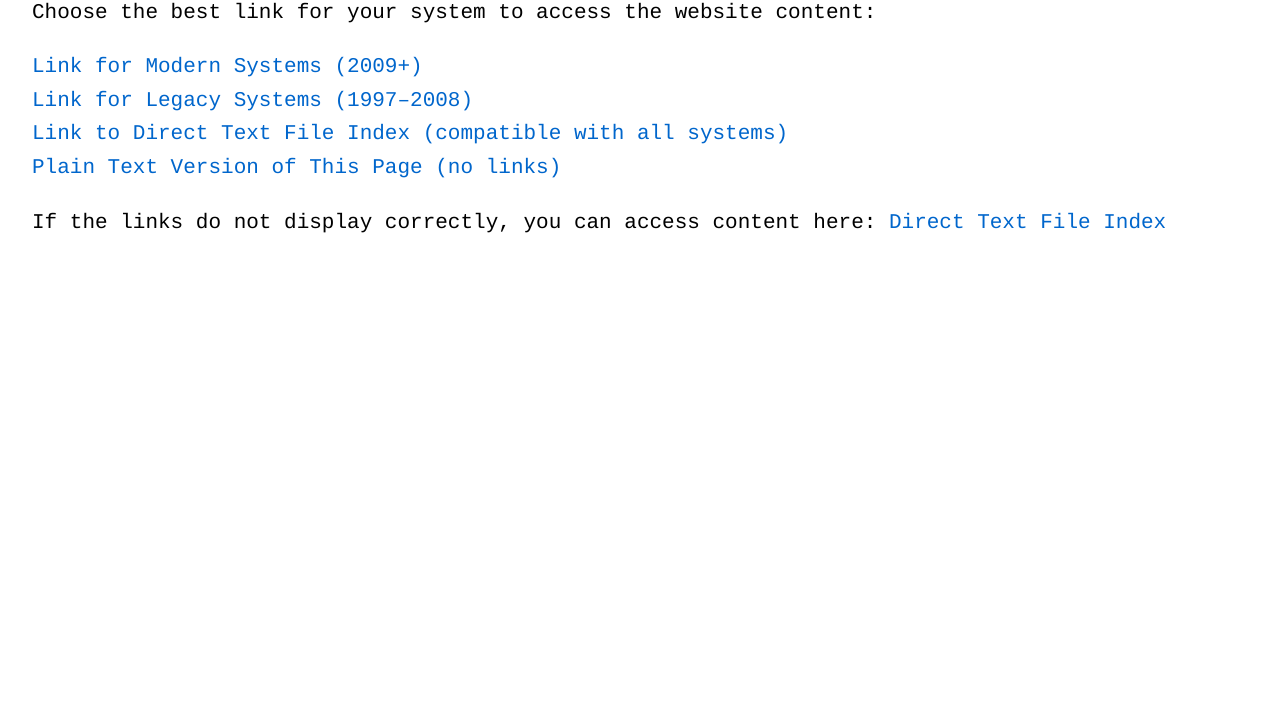
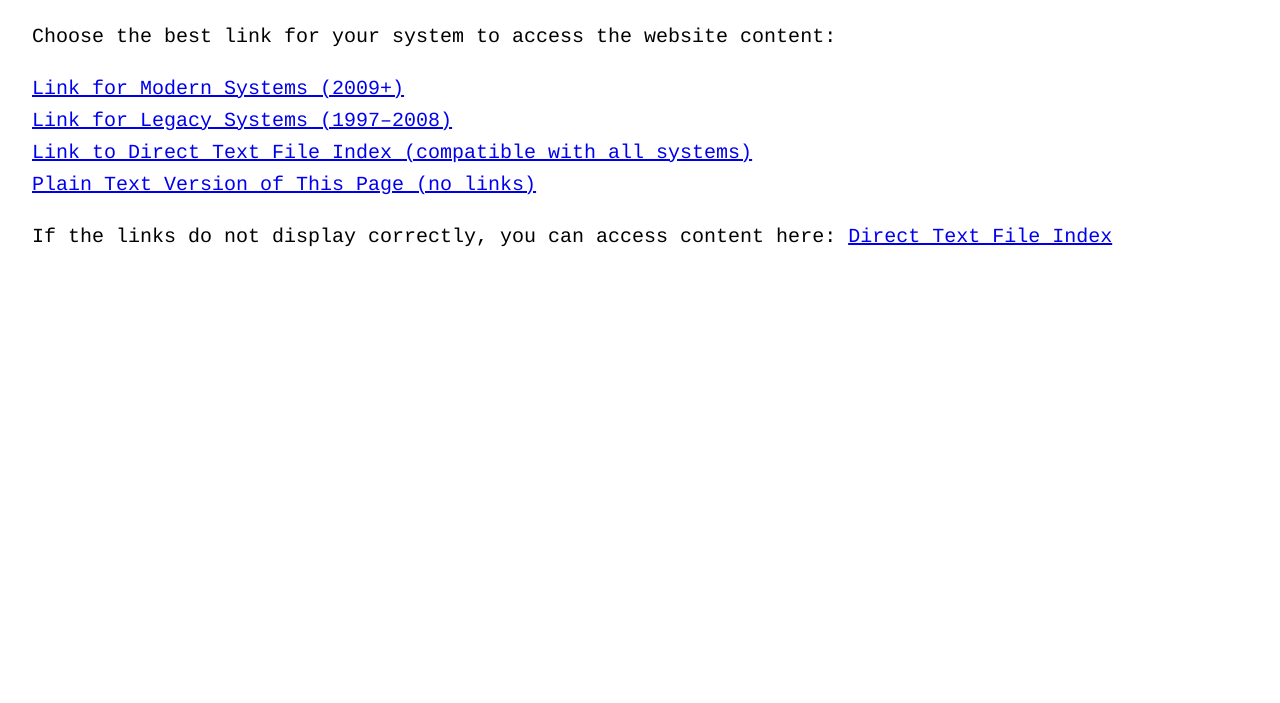
Before and after one commit to youtubescholar/splashtest, a plain HTML site: page index.html in a window 1280 px wide. Shown: the part 97-800 px from the top of the page. Drawn offline with Linux system fonts and the light colour scheme.

Commit message:
Update styles.css

```diff
--- a/styles.css
+++ b/styles.css
@@ -1,10 +1,8 @@
-/* Adaptive Resolution Styles-Monospace */
 html {
   font-size: 100%; /* Base font size respecting user settings */
 }
 
 body {
-
   font-family: 'Inconsolata', Courier, 'Courier New', 'Lucida Console', 'Liberation Mono', 'Nimbus Mono L', 'Andale Mono', 'DejaVu Sans Mono', 'Bitstream Vera Sans Mono', Monaco, Consolas, 'Menlo', 'SF Mono', 'Hack', monospace;
   font-size: 1rem; /* 16px */
   max-width: 44rem; /* 16px × 44 characters = 704px */
@@ -15,123 +13,135 @@ body {
   color: #000000;
 }
 
-h1 {
-    font-size: 1.5em;
+/* Very Small Screens and Minimal Displays */
+@media (max-width: 2em) { /* 32px */
+  body {
+    font-size: 0.625rem; /* 10px */
+    max-width: 2rem; /* 32px */
+    padding: 0 0.5rem; /* 8px side padding */
+  }
 }
 
-a {
-    color: #0066cc;
-    text-decoration: none;
+@media (min-width: 2.063em) and (max-width: 5.25em) { /* 33px to 84px */
+  body {
+    font-size: 0.75rem; /* 12px */
+    max-width: 5rem; /* 84px */
+    padding: 0 0.5rem; /* 8px side padding */
+  }
 }
 
-a:hover {
-    text-decoration: underline;
+/* Legacy Screens */
+@media (min-width: 5.313em) and (max-width: 15em) { /* 85px to 240px */
+  body {
+    font-size: 0.8125rem; /* 13px */
+    max-width: 15rem; /* 240px */
+    padding: 0 0.75rem; /* 12px side padding */
+  }
 }
 
-/* Very Small Screens (Up to 320px) */
-@media (max-width: 20em) {
+/* Very Small Screens (241px to 320px) */
+@media (min-width: 15.063em) and (max-width: 20em) { /* 241px to 320px */
   body {
     font-size: 0.9375rem; /* 15px */
-    max-width: 17rem; /* .9 by 18 characters = 270px */
+    max-width: 18rem; /* 270px */
     padding: 0 1rem; /* 16px side padding */
   }
 }
 
 /* Small Screens (321px to 375px) */
-@media (min-width: 20.063em) and (max-width: 23.438em) {
+@media (min-width: 20.063em) and (max-width: 23.438em) { /* 321px to 375px */
   body {
     font-size: 0.9375rem; /* 15px */
-    max-width: 20rem; /* .9 by 21 characters = 315px */
+    max-width: 20rem; /* 315px */
     padding: 0 1rem; /* 16px side padding */
   }
 }
 
 /* Small-Medium Screens (376px to 480px) */
-@media (min-width: 23.5em) and (max-width: 30em) {
+@media (min-width: 23.5em) and (max-width: 30em) { /* 376px to 480px */
   body {
     font-size: 1.0625rem; /* 17px */
-    max-width: 26rem; /* 1 by 24 characters = 408px */
+    max-width: 26rem; /* 408px */
     padding: 0 1rem; /* 16px side padding */
   }
 }
 
 /* Medium Screens (481px to 600px) */
-@media (min-width: 30.063em) and (max-width: 37.5em) {
+@media (min-width: 30.063em) and (max-width: 37.5em) { /* 481px to 600px */
   body {
     font-size: 1.0625rem; /* 17px */
-    max-width: 32rem; /* 1 by 30 characters = 512px */
+    max-width: 32rem; /* 512px */
     padding: 0 1.125rem; /* 18px side padding */
   }
 }
 
 /* Medium-Large Screens (601px to 768px) */
-@media (min-width: 37.563em) and (max-width: 48em) {
+@media (min-width: 37.563em) and (max-width: 48em) { /* 601px to 768px */
   body {
     font-size: 1.0625rem; /* 17px */
-    max-width: 48rem; /* 17px by 45 characters = 768px */
+    max-width: 48rem; /* 768px */
     padding: 0 1.125rem; /* 18px side padding */
   }
 }
 
 /* Large Screens (769px to 1024px) */
-@media (min-width: 48.063em) and (max-width: 64em) {
+@media (min-width: 48.063em) and (max-width: 64em) { /* 769px to 1024px */
   body {
-    font-size: 1.1875rem; /* 19px */
-    max-width: 60rem; /* 19px by ~50 characters = 960px */
+    font-size: 1.125rem; /* 18px */
+    max-width: 60rem; /* 960px */
     padding: 0 1.125rem; /* 18px side padding */
   }
   .content-container {
     display: grid;
     grid-template-columns: repeat(auto-fit, minmax(20rem, 1fr));
-    gap: 2%; /* 2% gap for consistent spacing */
+    gap: 2%;
   }
 }
 
 /* Extra Large Screens (1025px to 1280px) */
-@media (min-width: 64.063em) and (max-width: 80em) {
+@media (min-width: 64.063em) and (max-width: 80em) { /* 1025px to 1280px */
   body {
-    font-size: 1.3125rem; /* 21px */
-    max-width: 76rem; /* 21px by ~58 characters = 1216px */
+    font-size: 1.25rem; /* 20px */
+    max-width: 76rem; /* 1216px */
     padding: 0 1.125rem; /* 18px side padding */
   }
 }
 
 /* Wide Screens (1281px to 1440px) */
-@media (min-width: 80.063em) and (max-width: 90em) {
+@media (min-width: 80.063em) and (max-width: 90em) { /* 1281px to 1440px */
   body {
-    font-size: 1.4375rem; /* 23px */
-    max-width: 84rem; /* 23px × ~58 characters = 1344px */
-    padding: 0 1.25rem; /* 20px side padding */
+    font-size: 1.375rem; /* 22px */
+    max-width: 84rem; /* 1344px */
+    padding: 0 1.125rem; /* 18px side padding */
   }
 }
 
 /* Ultra-Wide Screens (1441px to 1920px) */
-@media (min-width: 90.063em) and (max-width: 120em) {
+@media (min-width: 90.063em) and (max-width: 120em) { /* 1441px to 1920px */
   body {
     font-size: 1.5rem; /* 24px */
-    max-width: 108rem; /* 24px × ~72 characters = 1728px */
+    max-width: 108rem; /* 1728px */
     padding: 0 1.125rem; /* 18px side padding */
   }
 }
 
 /* 4K Screens (1921px to 2560px) */
-@media (min-width: 120.063em) and (max-width: 160em) {
+@media (min-width: 120.063em) and (max-width: 160em) { /* 1921px to 2560px */
   body {
     font-size: 1.5rem; /* 24px */
-    max-width: 112rem; /* 24px × ~75 characters = 1800px */
+    max-width: 112rem; /* 1800px */
     padding: 0 1.125rem; /* 18px side padding */
   }
-  /* Adjust Grid Columns */
   .content-container {
     grid-template-columns: repeat(auto-fit, minmax(20rem, 1fr));
   }
 }
 
 /* 5K and Above Screens (2561px and above) */
-@media (min-width: 160.063em) {
+@media (min-width: 160.063em) { /* 2561px and above */
   body {
     font-size: 1.5rem; /* 24px */
-    max-width: 112rem; /* 24px × ~75 characters = 1800px */
+    max-width: 112rem; /* 1800px */
     padding: 0 1.125rem; /* 18px side padding */
   }
   .content-container {
```
